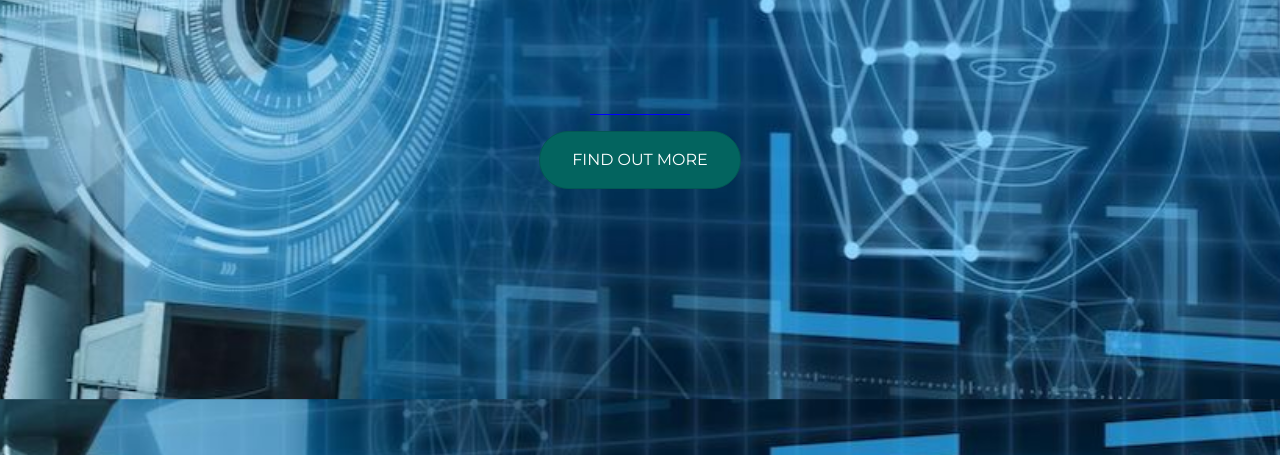
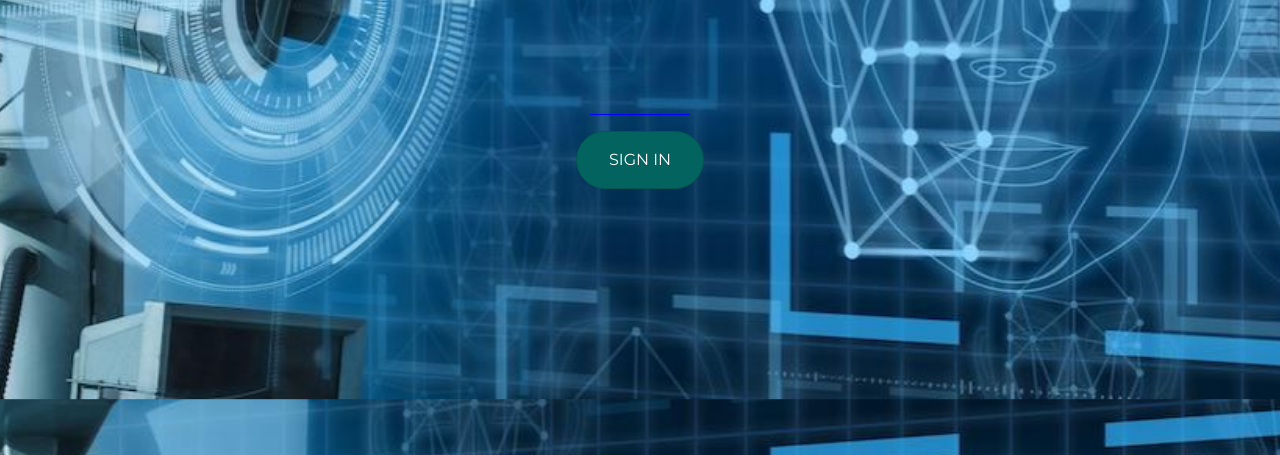
Before and after one commit to NBertoglio/Artis, a plain HTML site: page home.html in a window 1280 px wide. Shown: the part 401-856 px from the top of the page. Drawn offline with nearby package versions, Linux system fonts and the light colour scheme.

Commit message:
cambio boton sing in

```diff
--- a/home.html
+++ b/home.html
@@ -62,7 +62,7 @@
             <div class="buffer"></div>
             <hr>
             <a href="home.html">
-              <button class="btn btn-primary btn-xl">Find out more</button>
+              <button class="btn btn-primary btn-xl">Sign In</button>
             </a>
           </section>
         </div>
```
